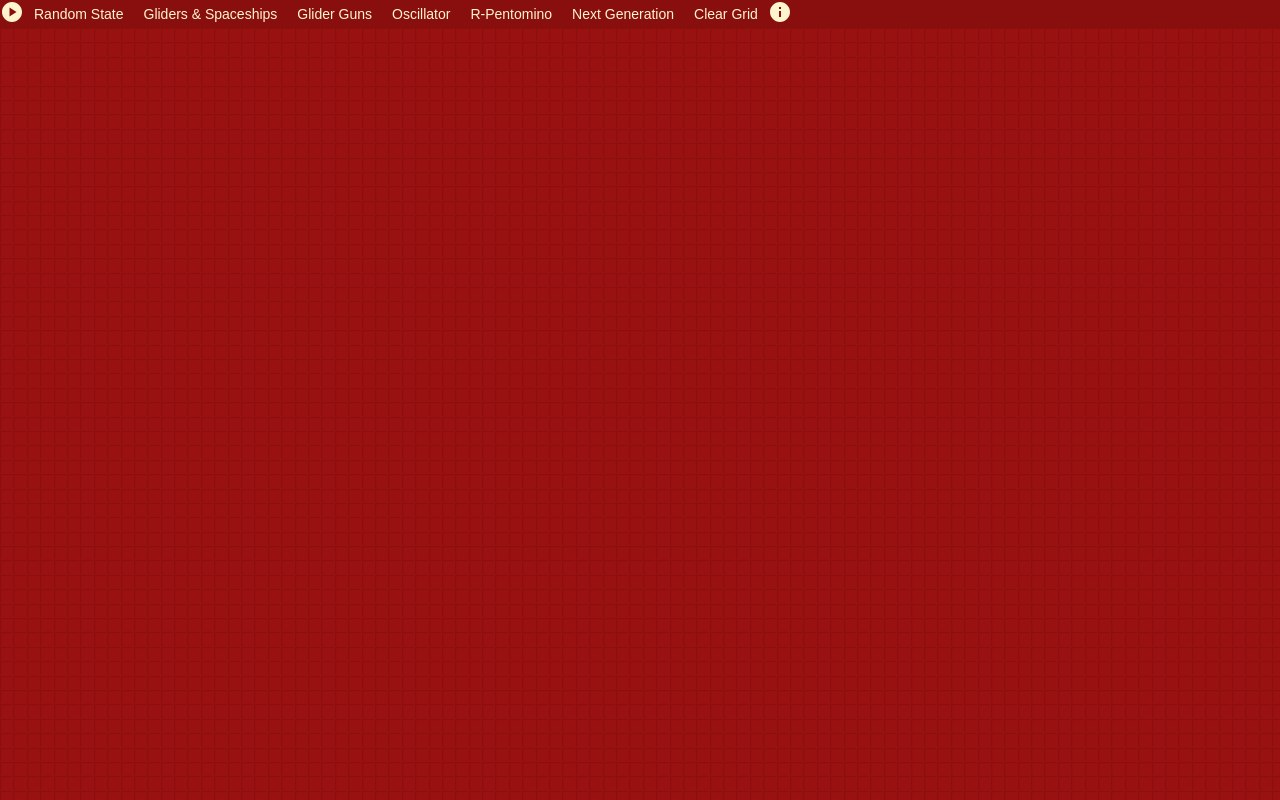
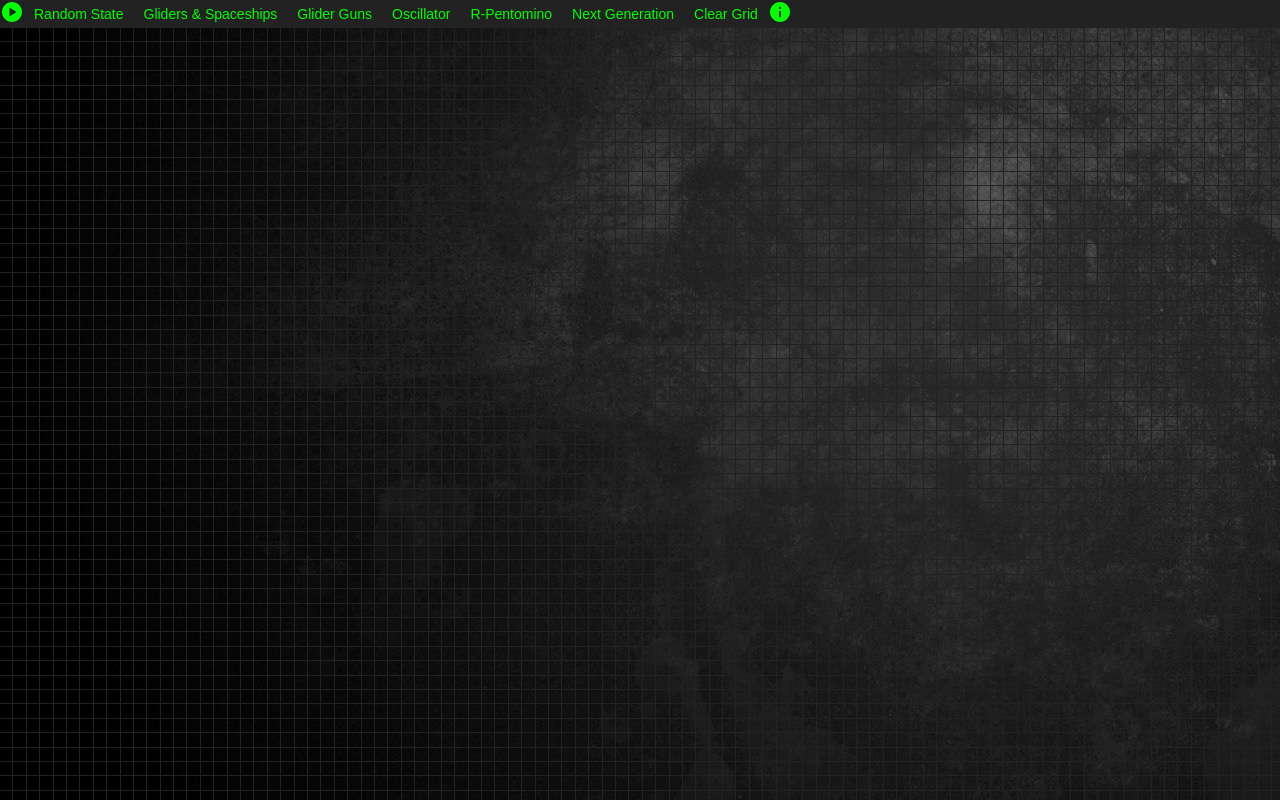
Before and after one commit to LucasForde/conways-game-of-life, a React app: page / in a window 1280 px wide. Shown: the top 800 px of the page. Built offline with nearby package versions, Linux system fonts and the light colour scheme.

Commit message:
url loader and style sheet changes html changes

```diff
--- a/package.json
+++ b/package.json
@@ -20,7 +20,8 @@
     "express": "^4.17.1",
     "react": "^17.0.2",
     "react-dom": "^17.0.2",
-    "react-icons": "^4.3.1"
+    "react-icons": "^4.3.1",
+    "url-loader": "^4.1.1"
   },
   "devDependencies": {
     "@babel/core": "^7.11.6",
--- a/src/components/TempComponent.jsx
+++ b/src/components/TempComponent.jsx
@@ -7,7 +7,7 @@ class TempComponent extends React.Component {
     super(props)
 
     this.squares = []
-    this.squareCollection = document.getElementsByTagName('li')
+    this.squareCollection = document.getElementsByClassName('square')
     this.liveSquareCollection = document.getElementsByClassName('live')
     this.ghostSquareCollection = document.getElementsByClassName('ghost')
 
@@ -239,7 +239,7 @@ class TempComponent extends React.Component {
       for (let j = 0; j < this.state.cols; j++) {
         squareId = i + '-' + j
 
-        this.squares.push(<li id={squareId} key={squareId} onClick={this.squareClick.bind(this, squareId)} />)
+        this.squares.push(<div className='square' id={squareId} key={squareId} onClick={this.squareClick.bind(this, squareId)} />)
       }
     }
   }
@@ -281,9 +281,9 @@ class TempComponent extends React.Component {
           </a>
         </header>
 
-        <ul className='grid'>
+        <div className='grid'>
           {this.squares}
-        </ul>
+        </div>
       </>
     )
   }
--- a/src/styles/app.scss
+++ b/src/styles/app.scss
@@ -1,6 +1,6 @@
-$background: #991111;
-$grid: rgba(0, 0, 0, 0.1);
-$highlight: #fff5cc;
+$background: #111;
+$grid: #222;
+$highlight: #0f0;
 $menu: $highlight;
 // $breakpoint: 860px;
 
@@ -12,8 +12,10 @@ $menu: $highlight;
 body {
   @include font();
   min-width: 1340px;
+  padding: 0;
   margin: 0;
   background-color: $background;
+  background-image: url('../assets/bg.jpg');
   overflow: hidden;
 }
 
@@ -49,31 +51,18 @@ header {
 }
 
 .grid {
-  list-style: none;
-  padding: 0;
-  margin: 0;
+  display: flex;
+  flex-wrap: wrap;
 
-  li {
-    display: block;
-    float: left;
-    list-style: none;
+  .square {
     width: 1%;
     height: 0;
     padding-bottom: 1%;
-    border-right: 1px solid transparent;
-    border-bottom: 1px solid transparent;
-    box-shadow: inset 1px 1px 1px 0px rgba(0, 0, 0, 0.1);
+    border-right: 1px solid $grid;
+    border-bottom: 1px solid $grid;
 
     &.live {
       background-color: $highlight;
-      border-radius: 2px;
-      border-right: 1px solid $grid;
-      border-bottom: 1px solid $grid;
-      box-shadow: 1px 1px 1px 0px rgba(0, 0, 0, 0.4);
     }
-
-    // &.ghost {
-    //     background-color: rgba(0,0,0,0.1);
-    // }
   }
 }
--- a/webpack.config.js
+++ b/webpack.config.js
@@ -27,6 +27,11 @@ module.exports = {
           'css-loader',
           'sass-loader'
         ]
+      },
+      {
+        test: /\.(png|jpg)$/,
+        exclude: /node_modules/,
+        use: ['url-loader']
       }
     ]
   },
```
Also changed, not shown: src/assets/bg.jpg (added), 1 other file (tests, documents, lock files or other folders).
